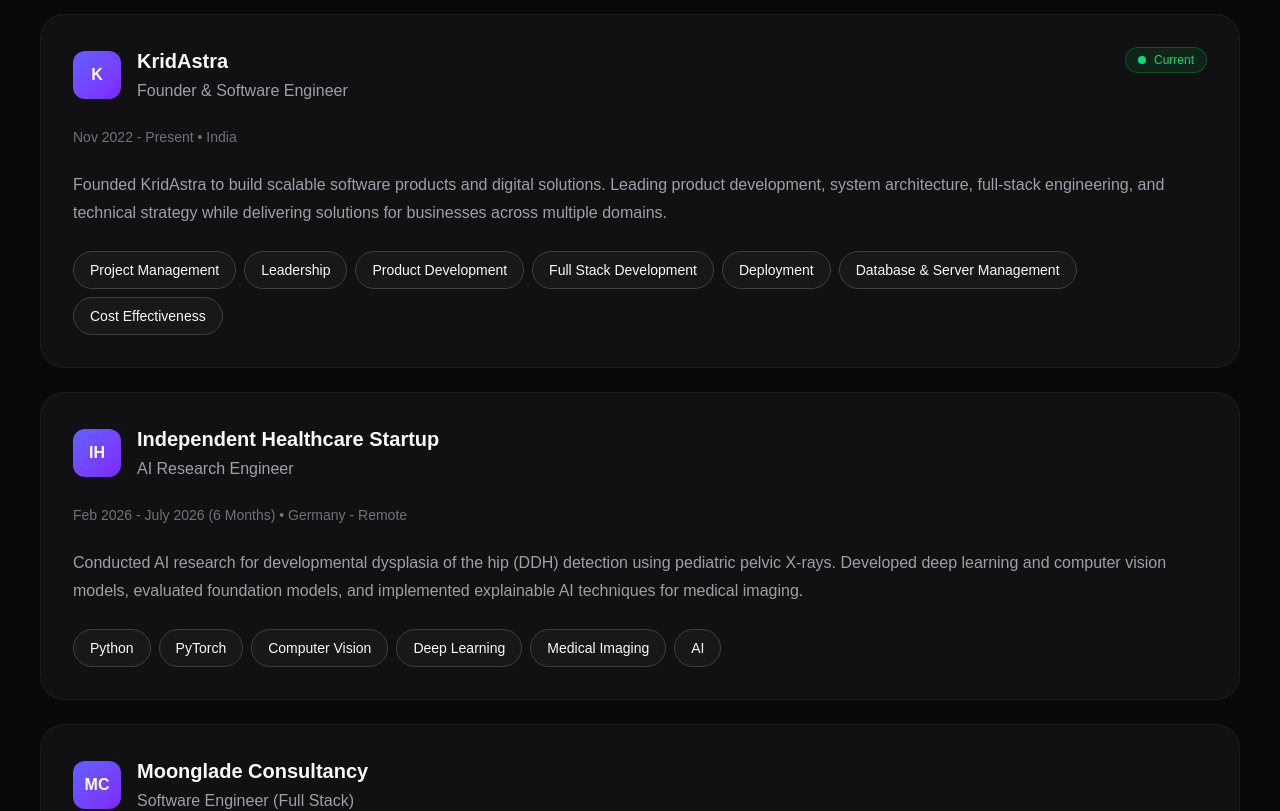
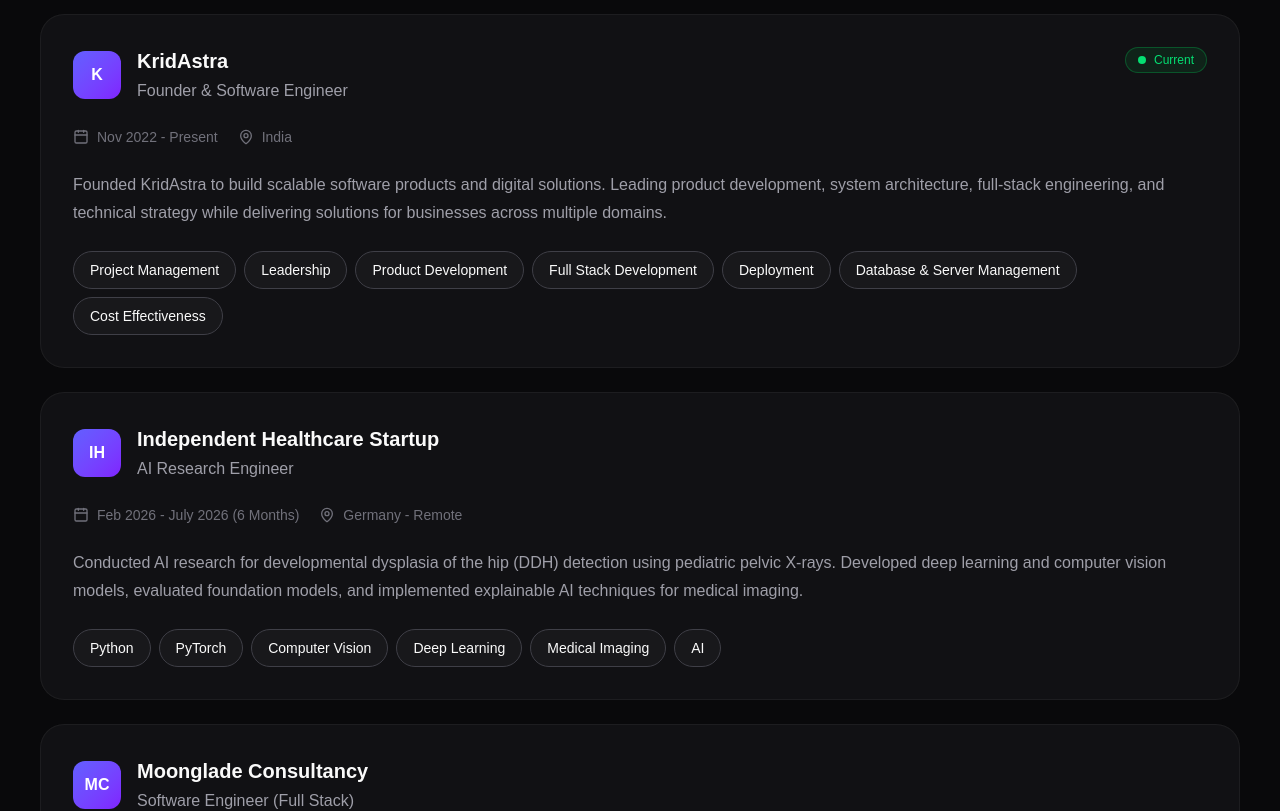
Before and after one commit to devsiddhartha31/devsiddhartha31.github.io, a Next.js app: page / in a window 1280 px wide. Shown: the part 3260-4071 px from the top of the page. Built offline with nearby package versions, Linux system fonts and the light colour scheme.

Commit message:
feat(experience): enhance experience metadata with icons

```diff
--- a/components/experience/ExperienceCard.tsx
+++ b/components/experience/ExperienceCard.tsx
@@ -1,4 +1,9 @@
 import SkillBadge from "@/components/skills/SkillBadge";
+
+import {
+  Calendar,
+  MapPin,
+} from "lucide-react";
 
 import { ExperienceItem } from "@/types/experience";
 
@@ -71,11 +76,20 @@ export default function ExperienceCard({
 
       </div>
 
-      {/* Duration */}
+      {/* Duration and location */}
+      <div className="mt-6 flex flex-wrap items-center gap-5 text-sm text-zinc-500">
 
-      <p className="mt-6 text-sm text-zinc-500">
-        {experience.duration} • {experience.location}
-      </p>
+        <div className="flex items-center gap-2">
+          <Calendar size={16} />
+          <span>{experience.duration}</span>
+        </div>
+
+        <div className="flex items-center gap-2">
+          <MapPin size={16} />
+          <span>{experience.location}</span>
+        </div>
+
+      </div>
 
       {/* Description */}
 
```
